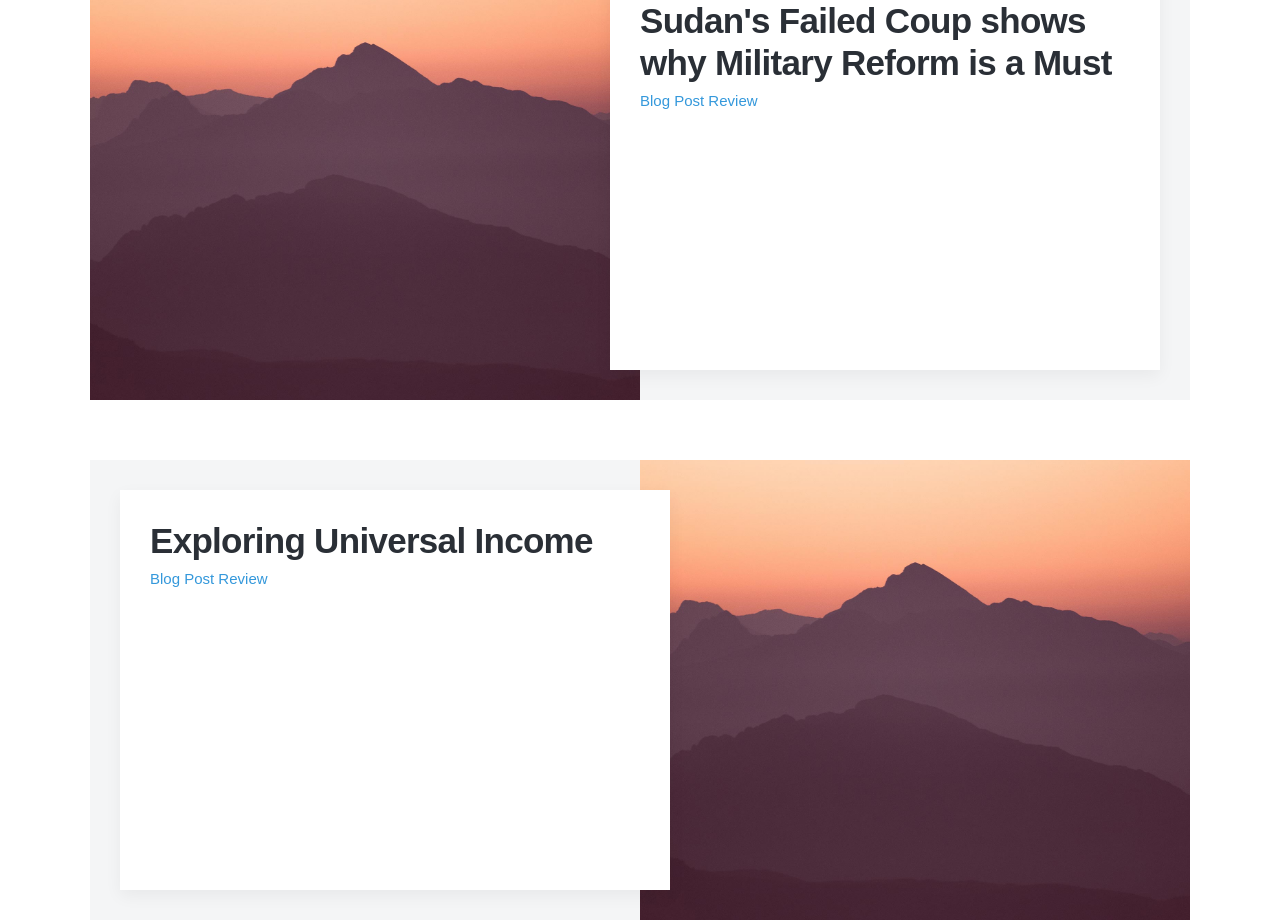
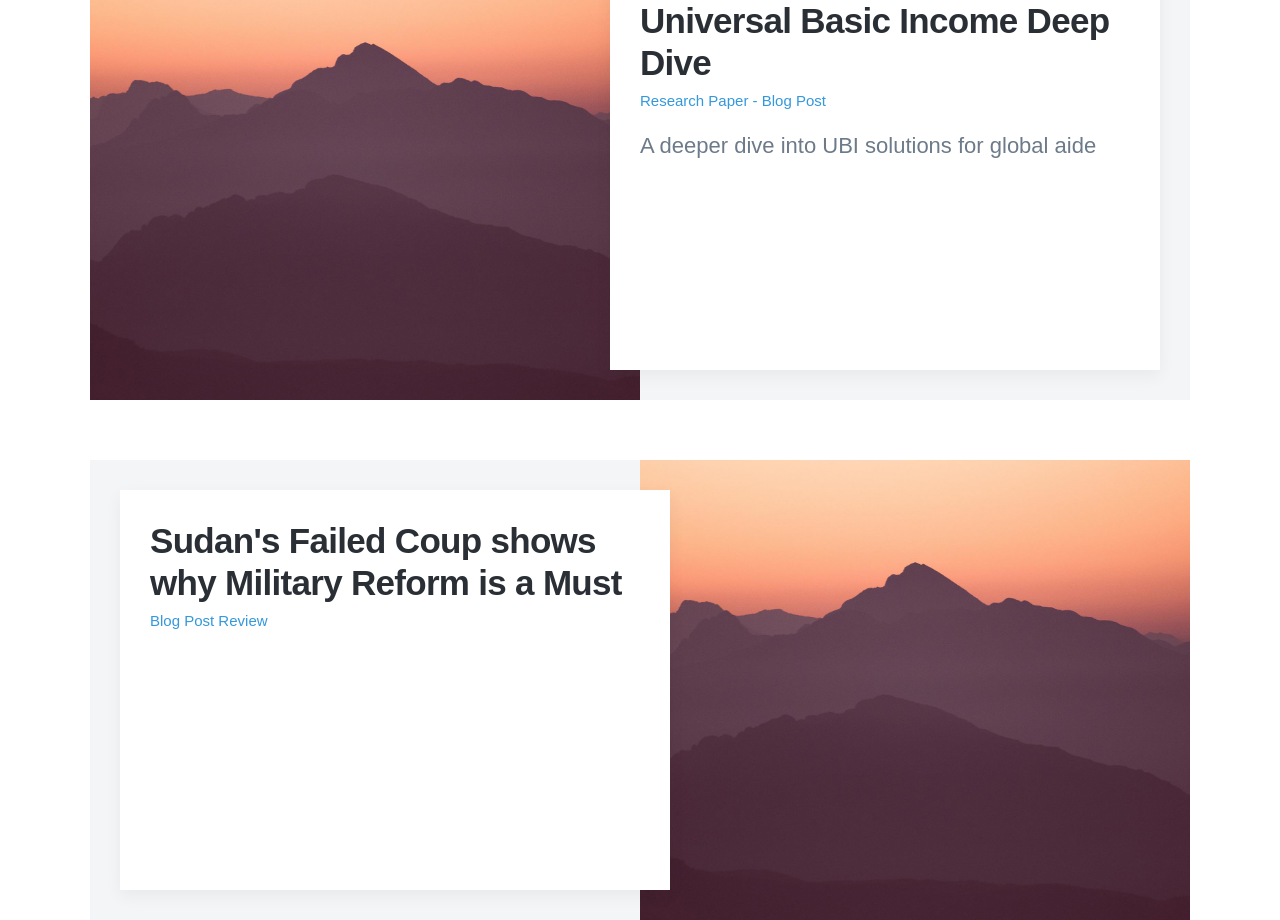
Before and after one commit to starbuck10/JCoffie, a Jekyll site: the page built from blog/index.html, in a window 1280 px wide and 1400 px high, scrolled down 288 px. Shown: the part 259-1179 px from the top of the window. Built offline with Jekyll 4.4.1, drawn with Linux system fonts in a browser that asks for light colours; nearby versions of some CDN libraries; some web fonts are replaced; the list of posts is cut into pages by our own code; some of the changed lines change nothing that is shown; some of the changed text lies outside the part shown; grey boxes are pictures that could not be loaded.

Commit message:
Adding blog post

```diff
--- a/_posts/2021-09-23-income-equality-programs.md
+++ b/_posts/2021-09-23-income-equality-programs.md
@@ -2,7 +2,7 @@
 title: Exploring Universal Income
 subtitle: 'Blog Post Review'
 date: 2021-09-23 00:00:00
-description:
+description: A look at UBI projects as a global aide solution
 featured_image: '/images/demo/demo-square.jpg'
 ---
 
--- /dev/null
+++ b/_posts/2021-11-19-UBI-Deep-Dive.md
@@ -0,0 +1,41 @@
+---
+title: Universal Basic Income Deep Dive
+subtitle: 'Research Paper - Blog Post'
+date: 2021-11-19 00:00:00
+description: A deeper dive into UBI solutions for global aide
+featured_image: '/images/demo/demo-square.jpg'
+---
+
+![My image Name](/images/demo/demo-landscape.jpg)
+
+## Universal Basic Income as a Global Aide Solution
+
+Universal Basic Income, or UBI, is an experimental concept/program that provides basic income to families without receiving a service in return in an effort to boost economic standing and promote a more grassroots, bottom up approach to providing aide.  In most global development programs, aide is provided for individual projects or is distributed at the governmental level with the expectation that these governments will appropriately distribute funding to the best areas for growth and development within their area of influence.  In the past couple of years, after decades of little progress to eradicate hunger and poverty from the World through these programs, and amidst ongoing critique on the effectiveness of aide programs, many researchers are beginning to wonder if the best course of action is to simply hand funds to the lowest levels of society (and eventually to all World citizens) to minimize the wealth gap, remove the need for basic sustenance programs, and limit the waste and corruption that current development programs create and foster.  Advocates for the program state that this is the only proven successful approach to global aide while opponents mention that creating a UBI will just artificially inflate markets and will encourage people to spend their un-earned monies on alcohol, drugs, and prostitution.  All around the World, we’re finding more and more UBI programs entering the wild and producing spectacular results.
+
+In South Sudan, a country fraught with war, conflict, and over 340% inflation in the past year, Universal Basic Income seems like a God-send in times when finding food is difficult at best.  Under a World Bank and donor countries program, monitored by the IMF, the South Sudanese government received $820mil to distribute a temporary basic-income dispersement to 24 million people over six months, at a rate of $5USD to each person, covering approximately the poorest 80% of its 43 million population.  This means that a typical family of 6 would receive about $30 in aid per month.  In an area where a survey of 3,000 families across Sudan demonstrated that 30% of all participants were unable to buy simple food staples, this is a lifeline to survival and gives families the option to pay off debt, purchase food, or use the money in a way that would help them navigate out of the poorest conditions in the World.  Although results of this experiment in 2021 are not available for review, the government hopes to “use the program to facilitate a permanent social safety net for the poorest million families”[^1] and the impact to a reduction in hunger and debt is already being noted.
+
+In India, UNICEF experimented with an unconditional basic income program in which modest cash payments were given to more than 6,000 men, women and children over an 18 month.  The only conditions for the funds were an open bank account and the funds were deposited directly into those accounts to minimize the likelihood of theft.  The outcomes of the program were:
+
+* Strong welfare effects: Schooling, health, sanitation - all of these areas saw measurable improvement, including an increase in the socio-economic position of women and the elderly
+* Strong equity effects: Improvements in narrowing the gaps of the caste system as payments were made to individuals (denoting individual capability and lack of dependency) as opposed to families
+* Strong growth effects: Increase in economic activity and those in the labor force, and
+* Strong emancipatory effects: Some families were able to escape debt bondage, promoting liberty, freedom, and hope [^2]
+
+The United States has also experimented with UBI and the results out of Stockton, California are also quite encouraging.  Best summarized by The Atlantic, “Using donated funds, the industrial city on the edge of the Bay Area tech economy launched a small demonstration program, sending payments of $500 a month to 125 randomly selected individuals living in neighborhoods with average incomes lower than the city median of $46,000 a year. The recipients were allowed to spend the money however they saw fit, and they were not obligated to complete any drug tests, interviews, means or asset tests, or work requirements. They just got the money, no strings attached.” [^3]  This program demonstrated that the best way to get people out of poverty isn’t through social programs and food-banks but to simply get them out of poverty through financial means and to give those families their own choice in how to spend the funds.  Families that received the stipend saw a reduction in income volatility, they tended to spend the money on essentials, and it also doubled the households’ capacity to pay unexpected bills and ability to pay down debt.  In the worlds of one recipient, “It let me pay off some credit cards that I had been living off of, because my household income wasn’t large enough.” [^4]
+
+Today, organizations like Give Directly offer their users the ability to perform the same service by accepting donations form anyone around the World and redistributing those funds directly to families that need a UBI.  This program allows users to donate directly on the site and the results are staggering: for everyone $1,000 donated in this manner, Give Directly sees an increase in $270 in savings for a family, $430 increase in assets, and a $330 increase in nutritional spend, while 0% of the funds are documented as being used for alcohol or tobacco. [^5]
+The results of the research above are really quite encouraging - equipping people to live the life that they want to live, without fear of food safety or access to opportunity, promotes the same kind of SDG advancement that the United Nations has been working tirelessly to achieve over the last 7 decades.  The great news about these programs is that anyone can contribute to individualized UBI programs until the remainder of the World realizes that UBI programs have a tremendous economic impact on any area that leverages them.  Although not a sustainable way to promote individual participation, it does prevent the kind of “fix-it” reflex that most of the Western World is subject to through marketing and advertising campaigns; it provides a way to give and make a difference in the World in a marked way, without the additional overhead expenses of organizational support structures and without having to fly to Africa to volunteer for a few weeks.  Put simply, there isn’t a need to understand the cultural components of a people, analyze the nuances of how they might use whatever gadget an NGO believes a country might need, and little loss in the way of overhead expenditure for project completion.
+
+I believe that we will continue to see a rise in governmentally sponsored UBI programs in the coming years to help alleviate poverty and security issues around the World.  The negative impacts predicted by opponents of these programs should note that “evaluations generally have not found the negative impacts that many feared” as outlined by MIT’s research into UBI programs, maneuvering UBI programs into a suitable candidate for a successful future aide programs. [^6]  As a whole, the current body of evidence demonstrates that UBI programs are successful in meeting SDG targets with very little Western influence.  This allows developing nations to control their own fate without the inclusion of Western strings that often come along with the offer of funding and also means we can have larger economic impacts with much less involvement and oversight.
+
+[^1]: Eltahir, Nafisa, “Sudan’s basic income scheme aims to ease economic pain”, https://www.reuters.com/world/africa/sudans-basic-income-scheme-aims-ease-economic-pain-2021-04-29/, accessed 18 Nov 2021
+
+[^2]: Standing, Guy, “Basic income paid to the poor can transform lives”, The Guardian, 18 Dec 2014, https://www.theguardian.com/business/economics-blog/2014/dec/18/incomes-scheme-transforms-lives-poor, Accessed 18 Nov 2021
+
+[^3]: Annie Lowrey, “Stockton’s Basic-Income Experiment Pays Off”, The Atlantic, March 3, 2021, https://www.theatlantic.com/ideas/archive/2021/03/stocktons-basic-income-experiment-pays-off/618174/, Accessed 18 Nov 2021
+
+[^4]: Ibid.
+
+[^5]: Give Directly, “Research at Give Directly”, https://www.givedirectly.org/research-at-give-directly/ , accessed 18 Nov 2021
+
+[^6]: Banerjee, A., Niehaus, P., Suri, T., “Universal basic income in the developing world”, MIT,  https://economics.mit.edu/files/16000 , Accessed 18 Nov 2021
```
